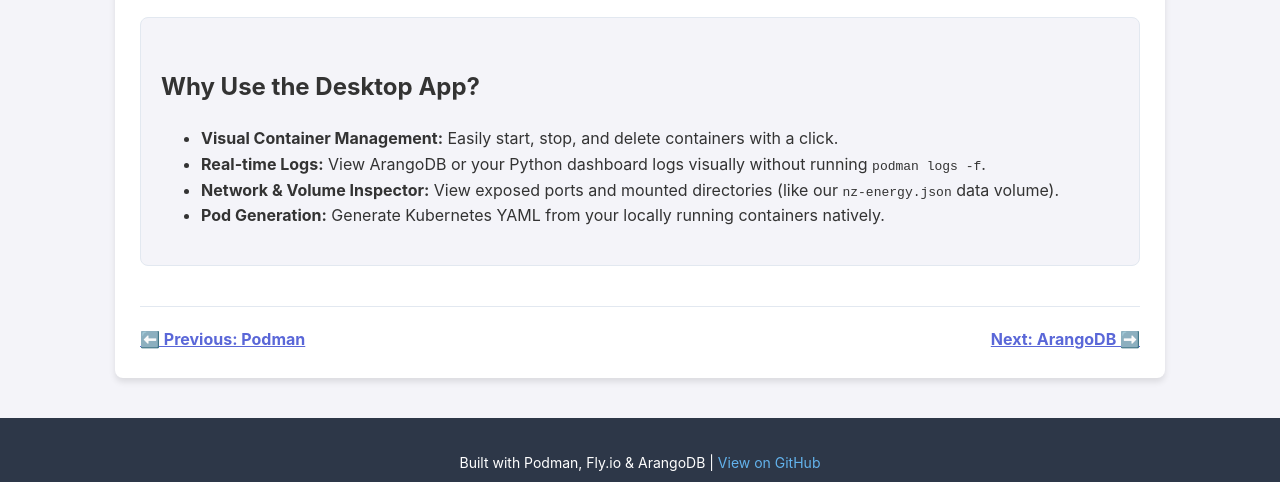
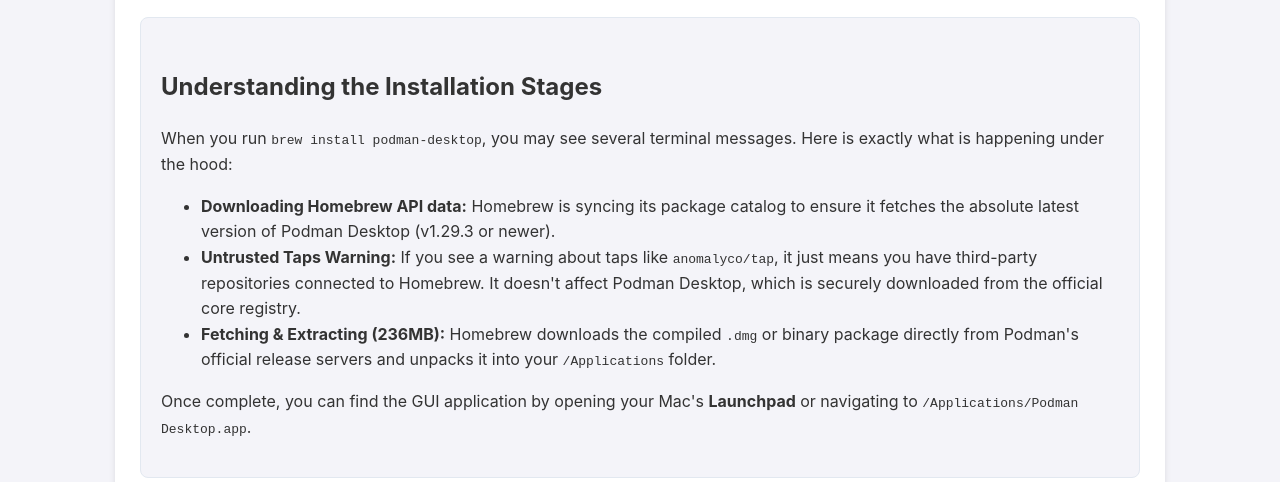
Before and after one commit to rifaterdemsahin/podman, a plain HTML site: page podmandesktop.html in a window 1280 px wide. Shown: the part 977-1459 px from the top of the page. Drawn offline with Linux system fonts and the light colour scheme; no server answers; a script that the page names is missing.

Commit message:
Fix broken Wikimedia hotlinks with reliable generated images and document Podman Desktop install stages

```diff
--- a/podmandesktop.html
+++ b/podmandesktop.html
@@ -131,6 +131,17 @@
         </div>
 
         <div class="card">
+            <h2>Understanding the Installation Stages</h2>
+            <p>When you run <code>brew install podman-desktop</code>, you may see several terminal messages. Here is exactly what is happening under the hood:</p>
+            <ul>
+                <li><strong>Downloading Homebrew API data:</strong> Homebrew is syncing its package catalog to ensure it fetches the absolute latest version of Podman Desktop (v1.29.3 or newer).</li>
+                <li><strong>Untrusted Taps Warning:</strong> If you see a warning about taps like <code>anomalyco/tap</code>, it just means you have third-party repositories connected to Homebrew. It doesn't affect Podman Desktop, which is securely downloaded from the official core registry.</li>
+                <li><strong>Fetching & Extracting (236MB):</strong> Homebrew downloads the compiled <code>.dmg</code> or binary package directly from Podman's official release servers and unpacks it into your <code>/Applications</code> folder.</li>
+            </ul>
+            <p>Once complete, you can find the GUI application by opening your Mac's <strong>Launchpad</strong> or navigating to <code>/Applications/Podman Desktop.app</code>.</p>
+        </div>
+
+        <div class="card">
             <h2>Why Use the Desktop App?</h2>
             <ul>
                 <li><strong>Visual Container Management:</strong> Easily start, stop, and delete containers with a click.</li>
```
Also changed, not shown: arangodb.html (+1 -1 lines), flyio.html (+1 -1 lines), podman.html (+1 -1 lines), images/arangodb_logo.jpg (added), images/flyio_logo.jpg (added), images/podman_logo.jpg (added), 1 other file.
